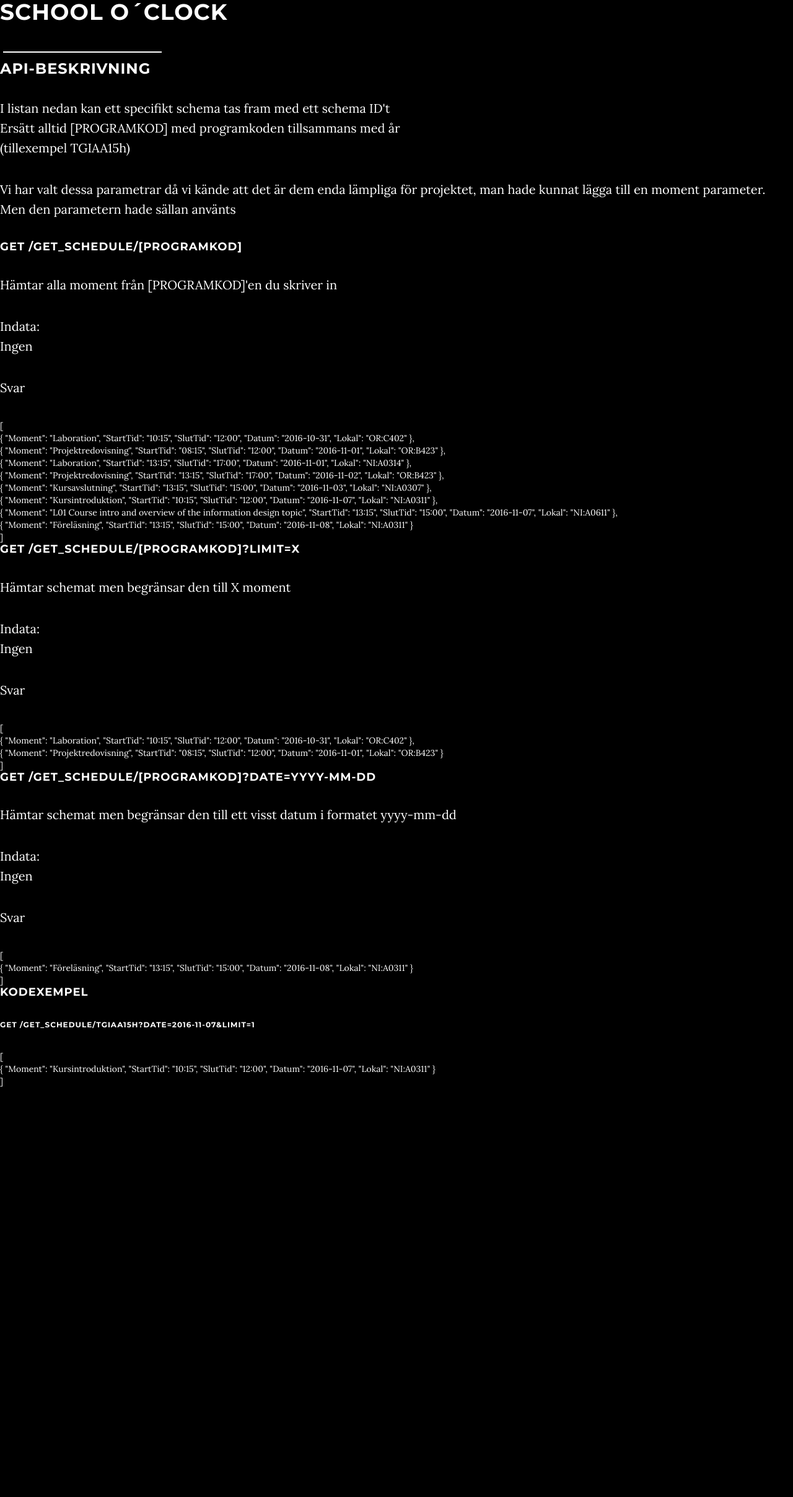
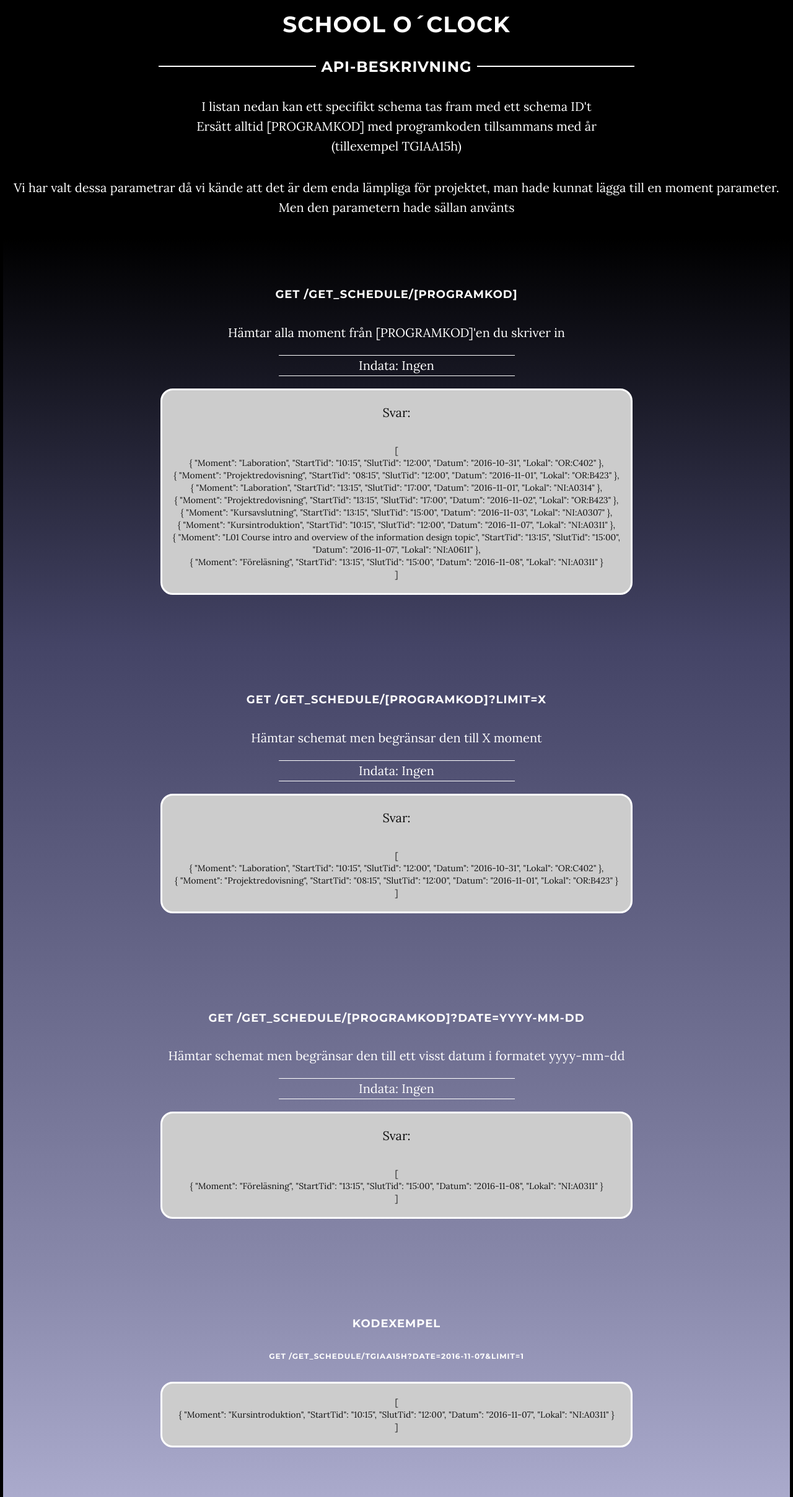
Before and after one commit to fragstealern/Schema-App, a Flask app: page / in a window 1280 px wide. Shown: the whole page at 62% size. Before the commit the page ends 1754 px from the top, so only its background shows below. Run offline with Flask 2, Linux system fonts and the light colour scheme; some libraries are stand-ins or nearby versions.

Commit message:
API-beskrivning

```diff
--- a/api-app/static/css/main.css
+++ b/api-app/static/css/main.css
@@ -1,5 +1,18 @@
+html{
+    margin: 0px;
+    padding: 0px;
+}
 body{
     background: #333;
+    text-align: center;
+    padding: 20px 5px;
+    margin: 0px;
+}
+section{
+    padding: 20px 10px
+}
+.GET, .four{
+    padding: 80px 0px;
 }
 .line{
     display: inline-block;
@@ -8,3 +21,40 @@ body{
     background: rgba(0,0,0,0.8);
     margin: 8px 5px;
 }
+.inline{
+    display: inline-block;
+}
+.description{
+    width: 80%;
+    margin: auto;
+}
+.indata{
+    margin: 20px auto;
+    border-style: solid none;
+    border-width: thin;
+    width: 30%;
+}
+.response{
+    background: #ccc;
+    color: #111;
+    border-radius: 20px;
+    border: solid #fff;
+    width: 60%;
+    margin: auto;
+}
+.one{
+    background: #000;
+    background: linear-gradient(#000 , #446);
+}
+.two{
+    background: #446;
+    background: linear-gradient(#446 , #668);
+}
+.three{
+    background: #668;
+    background: linear-gradient(#668 , #88a);
+}
+.four{
+    background: #88a;
+    background: linear-gradient(#88a , #aac);
+}
--- a/api-app/templates/index.html
+++ b/api-app/templates/index.html
@@ -2,11 +2,11 @@
 {% block title %}
   Start
 {% endblock %}
-
 {% block content %}
 <h1>SCHOOL O´CLOCK</h1>
 <div class="white line"></div>
-<h3>API-Beskrivning</h3>
+<h3 class="inline">API-Beskrivning</h3>
+<div class="white line"></div>
 <p>
 I listan nedan kan ett specifikt schema tas fram med ett schema ID't<br>
 Ersätt alltid [PROGRAMKOD] med programkoden tillsammans med år<br>
@@ -15,12 +15,12 @@ Ersätt alltid [PROGRAMKOD] med programkoden tillsammans med år<br>
 <p>Vi har valt dessa parametrar då vi kände att det är dem enda lämpliga för projektet,
     man hade kunnat lägga till en moment parameter. Men den parametern hade sällan använts </p>
 
-<section class="GET">
+<section class="GET one">
   <h4>GET /get_schedule/[PROGRAMKOD]</h4>
-  <p>Hämtar alla moment från [PROGRAMKOD]'en du skriver in</p>
-  <p>Indata:<br>Ingen</p>
-  <p>Svar</p>
+  <p class="description">Hämtar alla moment från [PROGRAMKOD]'en du skriver in</p>
+  <p class="indata">Indata: Ingen</p>
   <section class="response">
+    <p class="svar">Svar:</p>
     [<br>
   {
     "Moment": "Laboration",
@@ -82,12 +82,12 @@ Ersätt alltid [PROGRAMKOD] med programkoden tillsammans med år<br>
   </section>
 </section>
 
-<section class="GET">
+<section class="GET two">
   <h4>GET /get_schedule/[PROGRAMKOD]?limit=X</h4>
-  <p>Hämtar schemat men begränsar den till X moment</p>
-  <p>Indata:<br>Ingen</p>
-  <p>Svar</p>
+  <p class="description">Hämtar schemat men begränsar den till X moment</p>
+  <p class="indata">Indata: Ingen</p>
   <section class="response">
+    <p class="svar">Svar:</p>
     [<br>
   {
     "Moment": "Laboration",
@@ -107,12 +107,12 @@ Ersätt alltid [PROGRAMKOD] med programkoden tillsammans med år<br>
   </section>
 </section>
 
-<section class="GET">
+<section class="GET three">
   <h4>GET /get_schedule/[PROGRAMKOD]?date=yyyy-mm-dd</h4>
-  <p>Hämtar schemat men begränsar den till ett visst datum i formatet yyyy-mm-dd</p>
-  <p>Indata:<br>Ingen</p>
-  <p>Svar</p>
+  <p class="description">Hämtar schemat men begränsar den till ett visst datum i formatet yyyy-mm-dd</p>
+  <p class="indata">Indata: Ingen</p>
   <section class="response">
+      <p class="svar">Svar:</p>
     [<br>
       {
         "Moment": "Föreläsning",
@@ -125,7 +125,7 @@ Ersätt alltid [PROGRAMKOD] med programkoden tillsammans med år<br>
   </section>
 </section>
 
-<section>
+<section class="four">
   <h4>Kodexempel</h4>
   <h6>GET /get_schedule/TGIAA15h?date=2016-11-07&limit=1</h6>
   <section class="response">
```
